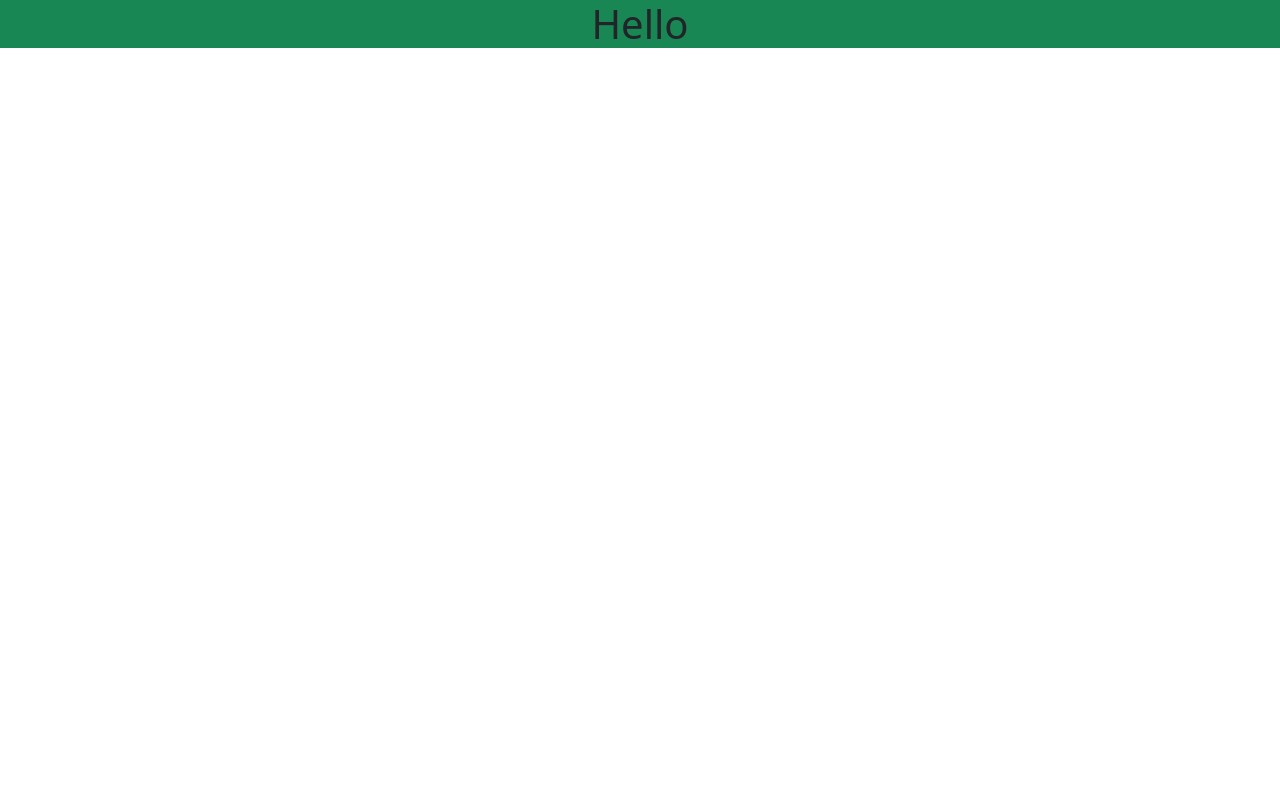
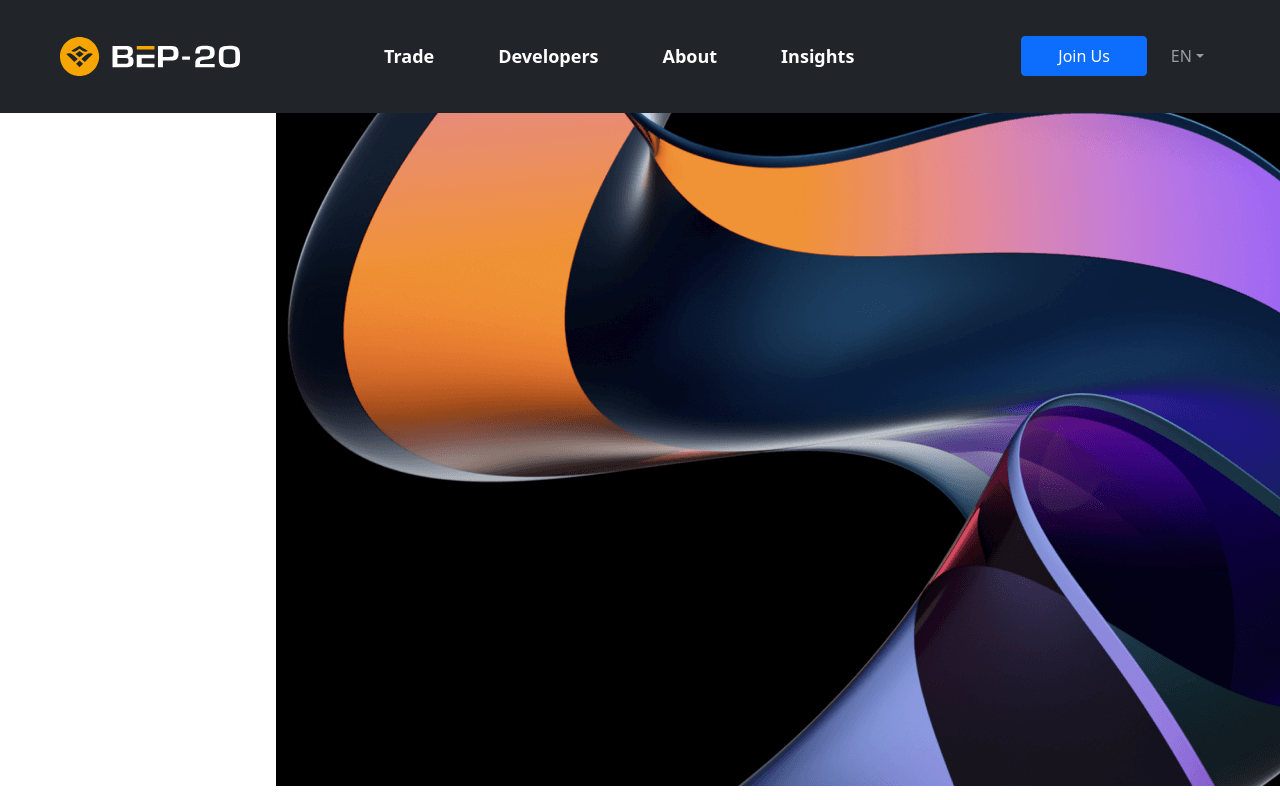
Before and after one commit to mabrur-h/bep-20-landing, a React (Create React App) app: page / in a window 1280 px wide. Built offline with nearby package versions, Linux system fonts and the light colour scheme.

Commit message:
complete header

```diff
--- a/src/App.css
+++ b/src/App.css
@@ -1,38 +1,18 @@
-.App {
-  text-align: center;
+.header-nav-item {
+    color: white !important;
+    font-size: 18px;
+    font-weight: bold;
 }
 
-.App-logo {
-  height: 40vmin;
-  pointer-events: none;
+.header-nav-item > a:hover {
+    color: white !important;
+    font-size: 18px;
+    font-weight: bold;
 }
 
-@media (prefers-reduced-motion: no-preference) {
-  .App-logo {
-    animation: App-logo-spin infinite 20s linear;
-  }
+#trade {
+    background-image: url("../public/img/Background.png");
+    background-repeat: no-repeat;
+    background-position: right top;
+    height: 100vh;
 }
-
-.App-header {
-  background-color: #282c34;
-  min-height: 100vh;
-  display: flex;
-  flex-direction: column;
-  align-items: center;
-  justify-content: center;
-  font-size: calc(10px + 2vmin);
-  color: white;
-}
-
-.App-link {
-  color: #61dafb;
-}
-
-@keyframes App-logo-spin {
-  from {
-    transform: rotate(0deg);
-  }
-  to {
-    transform: rotate(360deg);
-  }
-}
--- a/src/App.jsx
+++ b/src/App.jsx
@@ -1,5 +1,7 @@
 import './App.css';
+import Logo from './logo.svg'
 import {Component} from "react";
+import {Navbar, Container, Nav, NavDropdown, Form, Button, FormControl} from "react-bootstrap";
 
 class App extends Component {
     // constructor(props) {
@@ -9,8 +11,42 @@ class App extends Component {
     render() {
         return (
             <div className="App">
-                <h1 className="bg-success">Hello</h1>
+                <Navbar bg="dark" variant="dark" expand="lg" fixed="top">
+                    <Container fluid className="mx-5 my-2 py-3">
+                        <Navbar.Brand href="#">
+                            <img src={Logo} width="180" alt="Bep-20"/>
+                        </Navbar.Brand>
+                        <Navbar.Toggle aria-controls="navbarScroll" />
+                        <Navbar.Collapse id="navbarScroll">
+                            <Nav
+                                className="me-auto my-5 ms-5 px-5 my-lg-0"
+                                style={{ maxHeight: '100px' }}
+                                navbarScroll
+                            >
+                                <Nav.Link href="#trade" className="mx-4 header-nav-item">Trade</Nav.Link>
+                                <Nav.Link href="#developers" className="mx-4 header-nav-item">Developers</Nav.Link>
+                                <Nav.Link href="#about" className="mx-4 header-nav-item">About</Nav.Link>
+                                <Nav.Link href="#insights" className="mx-4 header-nav-item">Insights</Nav.Link>
+                            </Nav>
+                            <Nav
+                                className="my-4 ms-5 px-2 my-lg-0"
+                                style={{ maxHeight: '140px' }}
+                                navbarScroll
+                            >
+                                <Button className="header-button">
+                                    <p className="px-2 m-0 mx-3">Join Us</p>
+                                </Button>
+                                <NavDropdown title="EN" id="basic-nav-dropdown" align="end" className="ms-3">
+                                    <NavDropdown.Item href="#action/3.1">ES</NavDropdown.Item>
+                                    <NavDropdown.Item href="#action/3.2">RU</NavDropdown.Item>
+                                </NavDropdown>
+                            </Nav>
+                        </Navbar.Collapse>
+                    </Container>
+                </Navbar>
+                <section id="trade">
 
+                </section>
             </div>
         );
     }
```
Also changed, not shown: public/img/Background.png (added).
